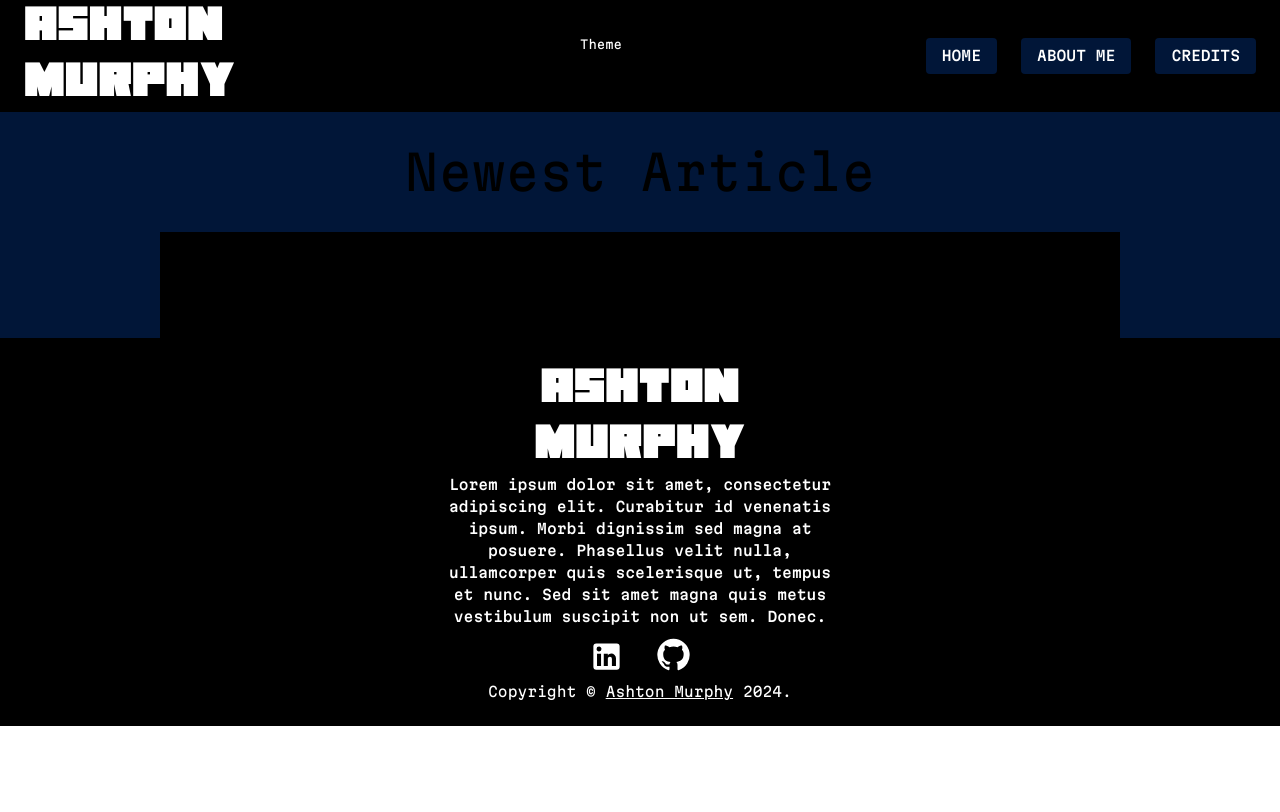
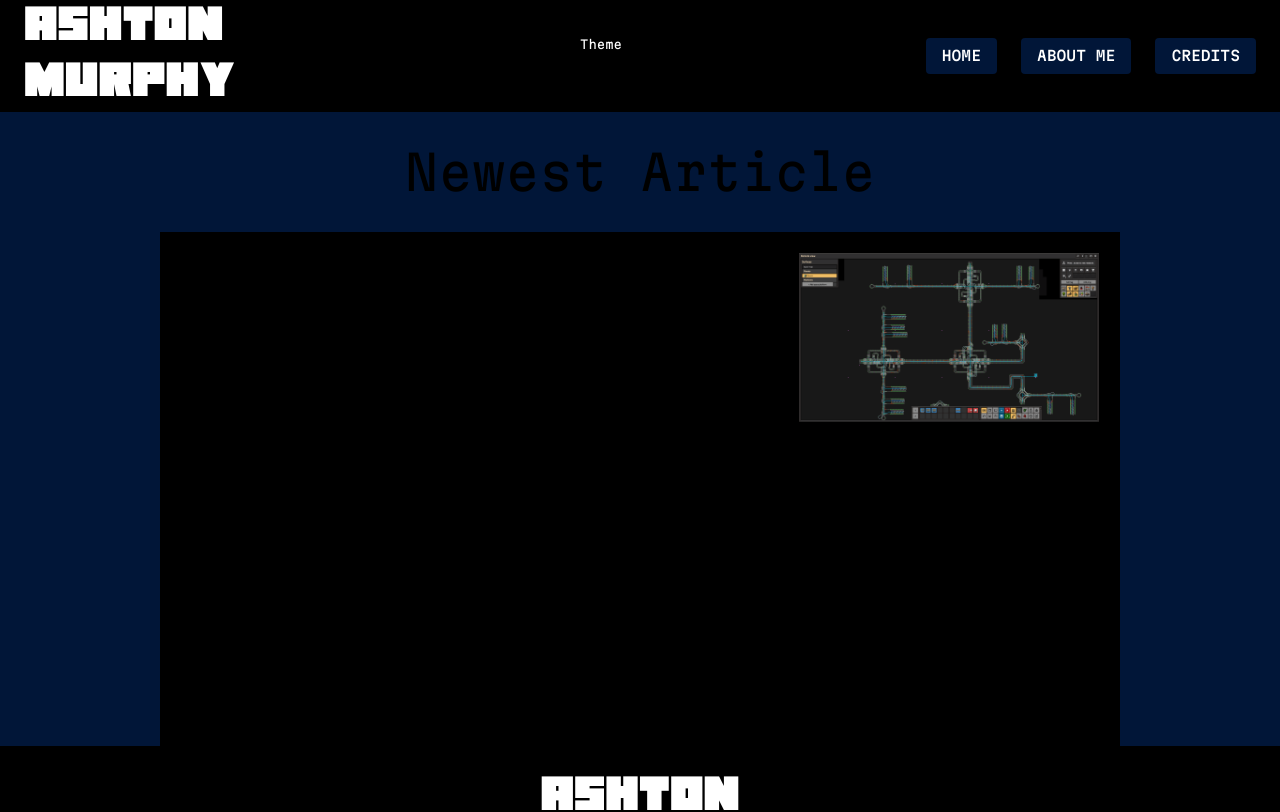
Before and after one commit to AsMurphy-student/react-projects, a React (Create React App) app in the folder mui-testing/: page / in a window 1280 px wide. Shown: the top 812 px of the page. Built offline with nearby package versions, Linux system fonts and the light colour scheme.

Commit message:
Updated homepage

```diff
--- a/mui-testing/src/App.tsx
+++ b/mui-testing/src/App.tsx
@@ -41,6 +41,10 @@ const defaultBodyTheme = createTheme({
 
     h1: {
       fontFamily: 'Playball',
+    },
+
+    body1: {
+      lineHeight: 2.5,
     },
   },
   palette: {
--- a/mui-testing/src/Homepage.tsx
+++ b/mui-testing/src/Homepage.tsx
@@ -1,12 +1,13 @@
 import React, { useState } from 'react';
 import logo from './logo.svg';
 import './App.css';
-import { AppBar, Box, Card, CardMedia, Chip, Container, createTheme, Grid2, Paper, SelectChangeEvent, styled, Theme, ThemeProvider, Typography } from '@mui/material';
+import { AppBar, Box, Card, CardMedia, Chip, Container, createTheme, Grid2, Paper, SelectChangeEvent, Stack, styled, Theme, ThemeProvider, Typography } from '@mui/material';
 
 //import "./fonts/MartianMonoVF.ttf";
 import ReactDOM from 'react-dom';
 import ButtonAppBar from './components/AppBar';
 import StickyFooter from './components/Footer';
+import screenshot from './images/22-12-2024_21-02-45.png';
 
 function Homepage(props: {headerTheme: Theme, bodyTheme: Theme, footerTheme: Theme, updateTheme: React.Dispatch<React.SetStateAction<number>>, currentTheme: number}) {
 
@@ -16,9 +17,29 @@ function Homepage(props: {headerTheme: Theme, bodyTheme: Theme, footerTheme: The
       <ThemeProvider theme={props.bodyTheme}>
         <Box sx={{ flexGrow: 1, pt: '2rem', backgroundColor: 'secondary.main' }}>
           <Typography variant="h3" component="h3" align="center">Newest Article</Typography>
+
             <Box sx={{ border: 5, mt: '2rem', mx: '10rem', p: '1rem', backgroundColor: 'primary.main' }}>
-              <Typography variant="h5" component="h5" align="left">Optimization of Loading and Off-Loading of Trains - Factorio Macro-Logisitics</Typography>
+            <Stack direction="row" sx={{flexGrow: 1}}>
+                <Container sx={{flexGrow: 1}}>
+                  <Typography variant="h5" component="h5" align="left">Optimization of Loading and Off-Loading of Trains</Typography>
+                  <Stack direction="row" sx={{flexGrow: 1, mt: 3}}>
+                    <Typography variant="h6" component="h6" align="left" sx={{flexGrow: 1}}>Factorio Logistics</Typography>
+                    <Typography variant="h6" component="h6" align="right">01, Jan, 2025</Typography>
+                  </Stack>
+
+                  <Typography variant="body1" component="p" align="left" sx={{mt: 5}}>
+                  Lorem ipsum dolor sit amet, consectetur adipiscing elit. Etiam sollicitudin mi vitae massa facilisis volutpat. Aliquam tempus iaculis augue, vitae sollicitudin tellus mollis id.
+                  Nam nulla metus, bibendum eget efficitur ac, sagittis vel ex. Lorem ipsum dolor sit amet, consectetur adipiscing elit. Morbi vitae nibh vel purus sollicitudin semper. Fusce sit
+                  amet lectus id ante dignissim fermentum eget sit amet ipsum. Nullam mollis ornare turpis, quis aliquam leo sodales eu. Nullam aliquet porta augue, non condimentum lectus. Nullam
+                  justo tortor, lobortis id posuere at, condimentum consectetur metus.
+                  </Typography>
+                </Container>
+
+                <Box sx={{width: '50%'}}><img src={screenshot} alt="" /></Box>
+
+              </Stack>
             </Box>
+
         </Box>
       </ThemeProvider>
 
```
Also changed, not shown: mui-testing/src/images/22-12-2024_21-02-45.png (added).
